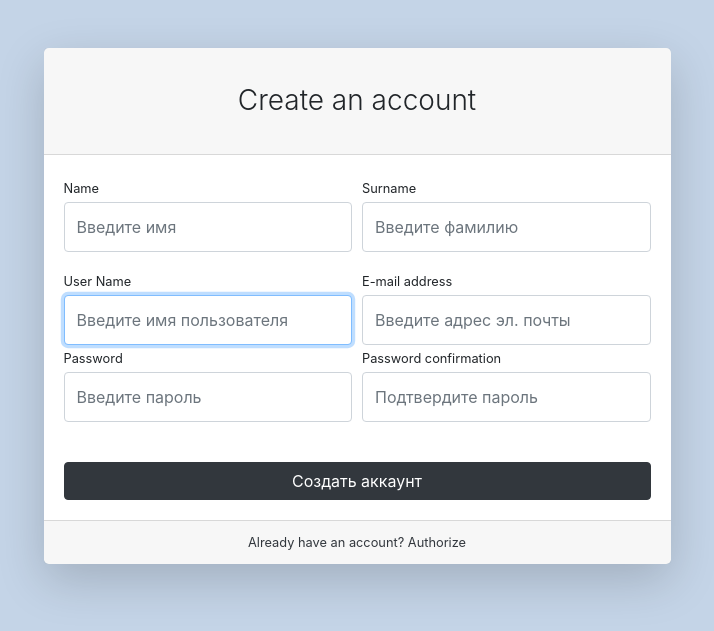
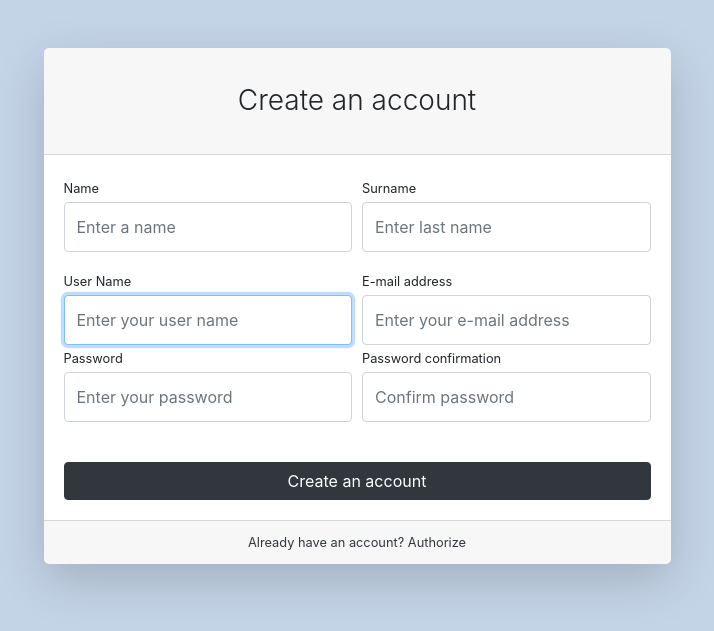
Before and after one commit to CRON997/store, a Django app: page /users/register/ in a window 1280 px wide. Shown: the top 631 px of the page, without its empty margins (283-997 px from the left). Run offline with Django 5.2, Linux system fonts and the light colour scheme; some libraries are stand-ins or nearby versions.

Commit message:
Начало прохода курса 2

```diff
--- a/news/templates/news/news_list.html
+++ b/news/templates/news/news_list.html
@@ -5,11 +5,15 @@
 {% block content %}
   <div class="card">
     <div class="card-body">
+      {%if news%}
         {%for item in news%}
             <h1 class="card-title">{{ item.title }}</h1>
             <p class="card-text">{{ item.content }}</p>
             <p class="text-muted">Published: {{ item.created_at }}</p>
         {%endfor%}
+      {%else%}
+        <h1 class="card-title">No news</h1>
+      {%endif%}
     </div>
   </div>
 {% endblock %}
--- a/products/templates/products/index.html
+++ b/products/templates/products/index.html
@@ -12,9 +12,7 @@
                 <div class="col-lg-6">
                         <h1 class="mt-5">ElectroHub</h1>
                         <p>
-                            Ласкаво просимо в наш інтернет-магазин техніки!
-                            Ми пропонуємо широкий асортимент високоякісної електроніки для дому та офісу.
-                            У нас ви знайдете все, що потрібно: від новітніх смартфонів і ноутбуків до побутової техніки та аксесуарів.
+                            Welcome to our online store of appliances!
                         </p>
                         <button id="start-purchase-btn" type="button" class="btn btn-lg">
                             <a id="start-purchase-link" href="{%url 'products:index'%}">
--- a/products/views.py
+++ b/products/views.py
@@ -1,5 +1,6 @@
 from django.shortcuts import render,HttpResponseRedirect
 from products.models import Product,ProductCategory,Basket
+from django.views.generic.base import TemplateView
 from django.contrib.auth.decorators import login_required
 from django.core.paginator import Paginator
 
--- a/users/forms.py
+++ b/users/forms.py
@@ -3,8 +3,8 @@ from django import forms
 from users.models import User
 
 class UserLoginForm(AuthenticationForm):
-    username = forms.CharField(widget=forms.TextInput(attrs={"placeholder":'Введите имя пользователя'}))
-    password = forms.CharField(widget=forms.PasswordInput(attrs={"placeholder":'Введите пароль'}))
+    username = forms.CharField(widget=forms.TextInput(attrs={"placeholder":'Enter your user name'}))
+    password = forms.CharField(widget=forms.PasswordInput(attrs={"placeholder":'Enter your password'}))
     class Meta:
         model = User
         fields = ('username','password')
@@ -17,12 +17,12 @@ class UserLoginForm(AuthenticationForm):
 
 
 class UserRegistrationForm(UserCreationForm):
-    first_name = forms.CharField(widget=forms.TextInput(attrs={'placeholder': "Введите имя"}))
-    last_name = forms.CharField(widget=forms.TextInput(attrs={'placeholder': "Введите фамилию"}))
-    username = forms.CharField(widget=forms.TextInput(attrs={'placeholder': "Введите имя пользователя"}))
-    email = forms.CharField(widget=forms.EmailInput(attrs={'placeholder': "Введите адрес эл. почты"}))
-    password1 = forms.CharField(widget=forms.PasswordInput(attrs={'placeholder': "Введите пароль"}))
-    password2 = forms.CharField(widget=forms.PasswordInput(attrs={'placeholder': "Подтвердите пароль"}))
+    first_name = forms.CharField(widget=forms.TextInput(attrs={'placeholder': "Enter a name"}))
+    last_name = forms.CharField(widget=forms.TextInput(attrs={'placeholder': "Enter last name"}))
+    username = forms.CharField(widget=forms.TextInput(attrs={'placeholder': "Enter your user name"}))
+    email = forms.CharField(widget=forms.EmailInput(attrs={'placeholder': "Enter your e-mail address"}))
+    password1 = forms.CharField(widget=forms.PasswordInput(attrs={'placeholder': "Enter your password"}))
+    password2 = forms.CharField(widget=forms.PasswordInput(attrs={'placeholder': "Confirm password"}))
 
     class Meta:
         model = User
--- a/users/templates/users/login.html
+++ b/users/templates/users/login.html
@@ -52,7 +52,7 @@
                     </div>
                     <div class="form-group d-flex align-items-center justify-content-between mt-4 mb-0">
                         <a class="small" href="#"> Forgot your password?</a>
-                        <input class="btn btn-primary" type="submit" value="Авторизоваться">
+                        <input class="btn btn-primary" type="submit" value="Sign in">
                     </div>
                 </form>
             </div>
--- a/users/templates/users/profile.html
+++ b/users/templates/users/profile.html
@@ -9,7 +9,7 @@
 <div class="container">
     <div class="row">
         <div class="col-lg-7">
-            <h4 class="mt-3 mb-3">Профиль</h4>
+            <h4 class="mt-3 mb-3">Profile</h4>
             <div class="col-lg-12 text-center">
                 <img width="100" height="100"
                      src="{%if user.image%} {{user.image.url}} {%else %} {% static 'vendor/img/users/default_ava.jpg'%} {%endif%}"
--- a/users/templates/users/register.html
+++ b/users/templates/users/register.html
@@ -70,7 +70,7 @@
                     </div>
                 </div>
                 <div class="form-group mt-4 mb-0">
-                    <input class="btn btn-primary btn-block" type="submit" value="Создать аккаунт">
+                    <input class="btn btn-primary btn-block" type="submit" value="Create an account">
                 </div>
             </form>
         </div>
```
Also changed, not shown: db.sqlite3, static/vendor/img/slides/slide-3.jpg.
